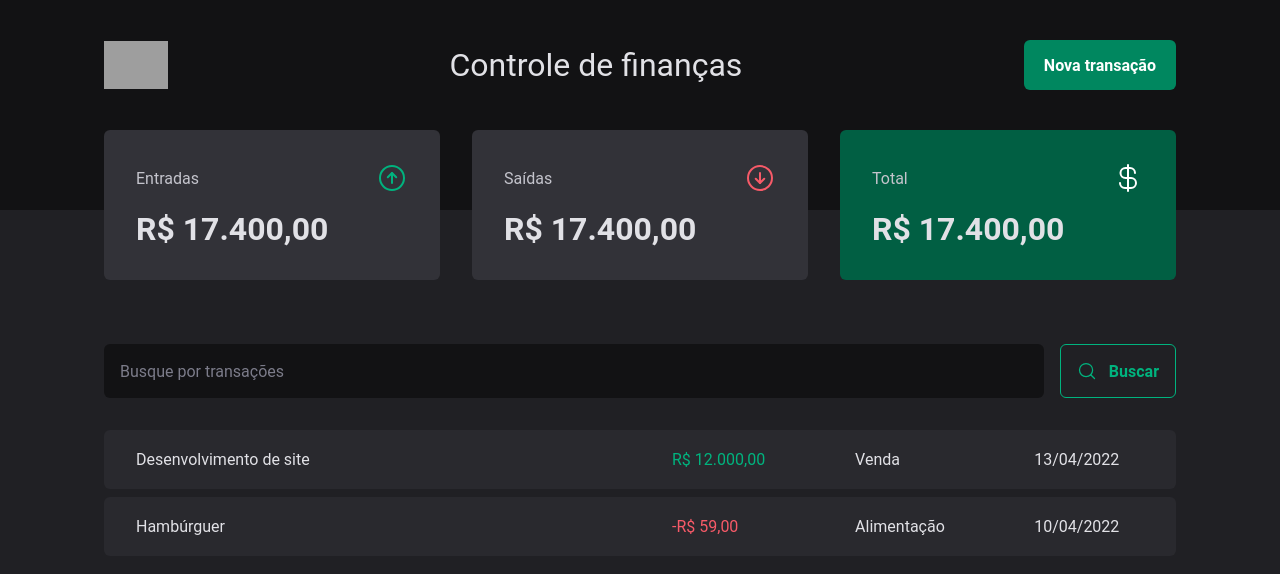
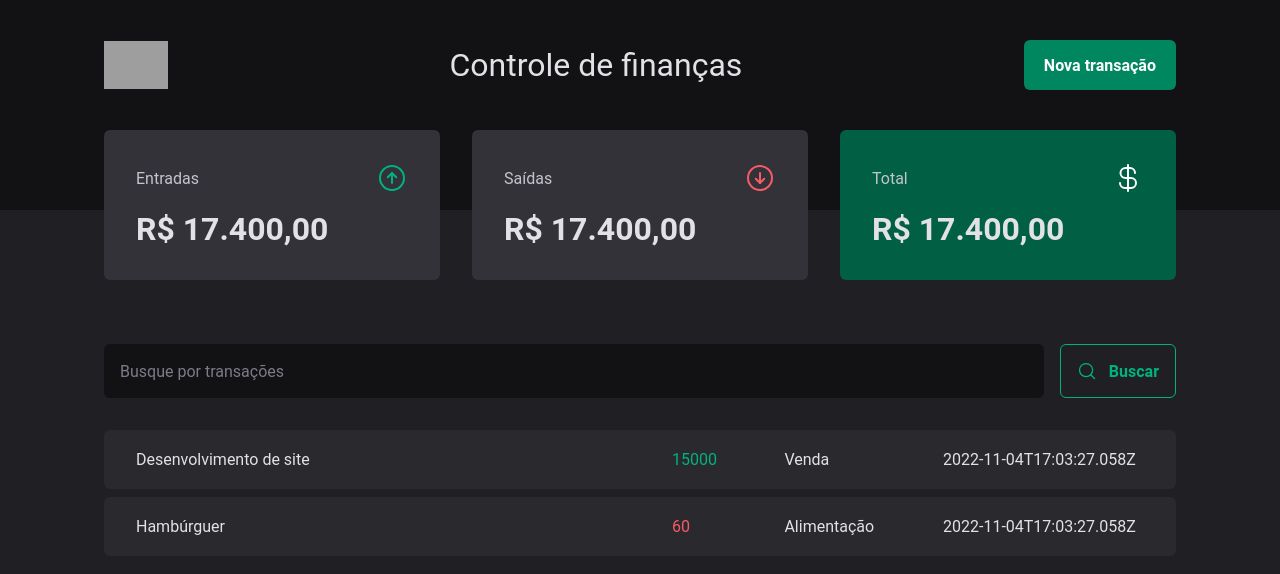
Before and after one commit to juanevangelista1/Projeto-Finance-Controll, a React (Vite) app in the folder Dt-Money/: page / in a window 1280 px wide. Shown: the top 574 px of the page. Built offline with nearby package versions, Linux system fonts and the light colour scheme; data requests are answered from the project's data file; grey boxes are pictures that could not be loaded.

Commit message:
modified:   Dt-Money/package-lock.json modified:   Dt-Money/package.json new file:   Dt-Money/server.json modified:   Dt-Money/src/pages/Transactions/index.tsx

```diff
--- a/Dt-Money/package.json
+++ b/Dt-Money/package.json
@@ -5,6 +5,7 @@
   "type": "module",
   "scripts": {
     "dev": "vite",
+    "dev:server": "json-server server.json -p 3333 -w -d 500",
     "build": "tsc && vite build",
     "preview": "vite preview"
   },
@@ -21,6 +22,7 @@
     "@types/react-dom": "^18.0.7",
     "@types/styled-components": "^5.1.26",
     "@vitejs/plugin-react": "^2.2.0",
+    "json-server": "^0.17.1",
     "typescript": "^4.6.4",
     "vite": "^3.2.0"
   }
--- /dev/null
+++ b/Dt-Money/server.json
@@ -0,0 +1,20 @@
+{
+  "transactions": [
+    {
+      "id": 1,
+      "description": "Desenvolvimento de site",
+      "type": "income",
+      "category": "Venda",
+      "price": 15000,
+      "createdAt": "2022-11-04T17:03:27.058Z"
+    },
+    {
+      "id": 2,
+      "description": "Hambúrguer",
+      "type": "outcome",
+      "category": "Alimentação",
+      "price": 60,
+      "createdAt": "2022-11-04T17:03:27.058Z"
+    }
+  ]
+}
--- a/Dt-Money/src/pages/Transactions/index.tsx
+++ b/Dt-Money/src/pages/Transactions/index.tsx
@@ -1,3 +1,4 @@
+import { useEffect, useState } from 'react'
 import { Header } from '../../components/Header'
 import { SearchForm } from '../../components/SearchForm'
 import { Summary } from '../../components/Summary'
@@ -7,7 +8,29 @@
   TransactionsTable
 } from './styles'
 
+interface Transaction {
+  id: number
+  description: string
+  type: 'income' | 'outcome'
+  price: number
+  category: string
+  createdAt: string
+}
+
 export function Transactions() {
+  const [transactions, setTransactions] = useState<Transaction[]>([])
+
+  async function loadTransactions() {
+    const response = await fetch('http://localhost:3000/transactions')
+    const data = await response.json()
+
+    setTransactions(data)
+  }
+
+  useEffect(() => {
+    loadTransactions()
+  }, [])
+
   return (
     <>
       <Header />
@@ -16,22 +39,20 @@
         <SearchForm />
         <TransactionsTable>
           <tbody>
-            <tr>
-              <td width="50%">Desenvolvimento de site</td>
-              <td>
-                <PriceHighlight variant="income">R$ 12.000,00</PriceHighlight>
-              </td>
-              <td>Venda</td>
-              <td>13/04/2022</td>
-            </tr>
-            <tr>
-              <td width="50%">Hambúrguer</td>
-              <td>
-                <PriceHighlight variant="outcome">-R$ 59,00</PriceHighlight>
-              </td>
-              <td>Alimentação</td>
-              <td>10/04/2022</td>
-            </tr>
+            {transactions.map(transaction => {
+              return (
+                <tr key={transaction.id}>
+                  <td width="50%">{transaction.description}</td>
+                  <td>
+                    <PriceHighlight variant={transaction.type}>
+                      {transaction.price}
+                    </PriceHighlight>
+                  </td>
+                  <td>{transaction.category}</td>
+                  <td>{transaction.createdAt}</td>
+                </tr>
+              )
+            })}
           </tbody>
         </TransactionsTable>
       </TransactionsContainer>
```
Also changed, not shown: 1 other file (tests, documents, lock files or other folders).
